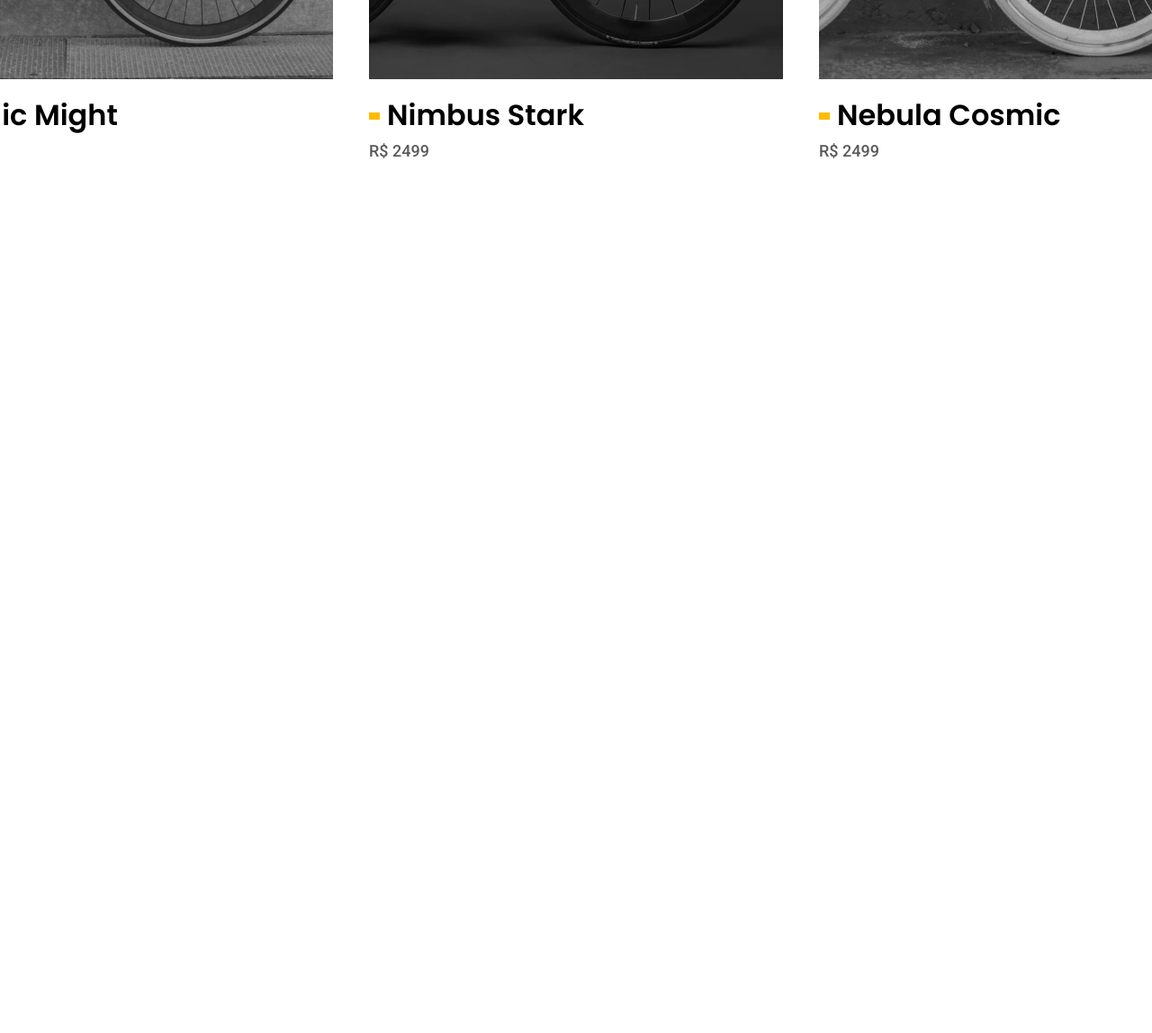
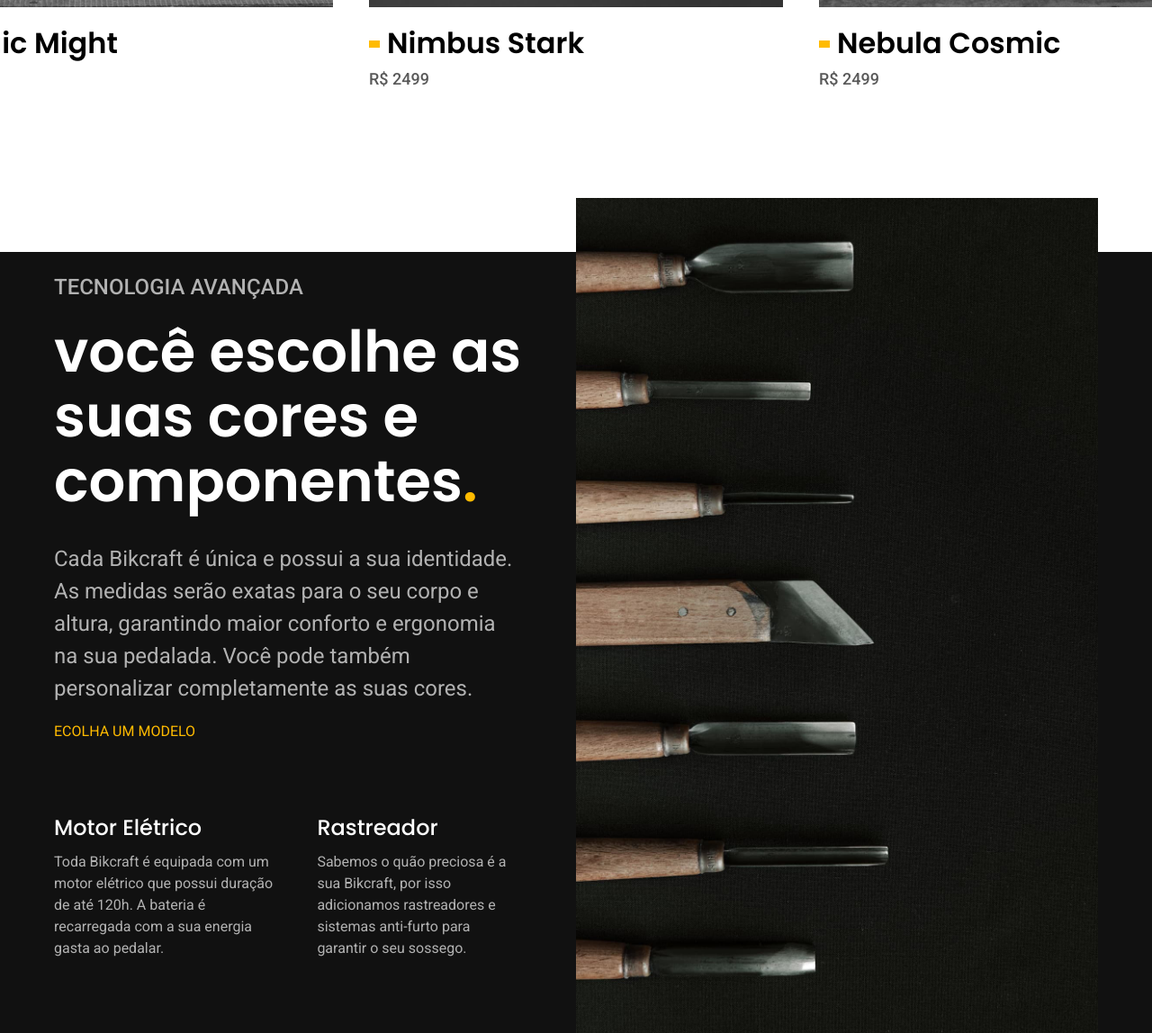
Before and after one commit to danielcosmodc/bikcraft_ofc, a plain HTML site: page index.html in a window 1280 px wide. Shown: the part 1485-2633 px from the top of the page at 90% size. Before the commit the page ends 1785 px from the top, so only its background shows below. Drawn offline with Linux system fonts and the light colour scheme.

Commit message:
secao tecnologia iniciada

```diff
--- a/css/introducao.css
+++ b/css/introducao.css
@@ -2,7 +2,7 @@
 .introducao{
   background-color: #000;
   box-shadow: inset 0px -120px white;
-  margin-bottom: 120px;
+  margin-bottom: 40px;
 }
 
 .introducao .container{
--- a/css/style.css
+++ b/css/style.css
@@ -2,3 +2,4 @@
 @import '/css/header.css';
 @import '/css/introducao.css';
 @import '/css/escolha.css';
+@import '/css/tecnologia.css';
--- /dev/null
+++ b/css/tecnologia.css
@@ -0,0 +1,78 @@
+.tecnologia_bg{
+  background-color: #111111;
+  box-shadow: inset 0px 60px #fff;
+}
+
+.tecnologia_cont{
+  display: grid;
+  grid-template-columns: 1fr 1fr;
+  margin: 0 auto;
+  align-items: center;
+}
+
+.tecnologia_texto{
+  margin-right: 60px;
+}
+
+.tecnologia_texto h2{
+  font-family: 'Poppins', sans-serif;
+  font-size: 64px;
+  line-height: 72px;
+  font-weight: 600;
+  color: #fff;
+  margin-bottom: 32px;
+}
+
+.tecnologia_texto h2 span{
+  color: #FFBB00;
+}
+
+.tecnologia_texto h3{
+  text-transform: uppercase;
+  font-size: 24px;
+  line-height: 32px;
+  letter-spacing: 1.5;
+  font-weight: 500;
+  margin-bottom: 20px;
+  color: #B2B2B2;
+}
+
+.tecnologia_texto h4{
+  color: #fff;
+}
+
+.tecnologia_texto > p{
+  color: #B2B2B2;
+  font-size: 24px;
+  line-height: 36px;
+  max-width: 40ch;
+  margin-bottom: 20px;
+}
+
+.tecnologia_texto a{
+  display: inline-block;
+  color: #FFBB00;
+  margin-bottom: 80px;
+  text-transform: uppercase;
+  text-decoration: none;
+}
+
+.tecnologia_texto ul{
+  display: flex;
+  gap: 0px 40px;
+}
+
+.tecnologia_texto ul h4{
+  margin-bottom: 8px;
+  font-family: 'Poppins';
+  font-weight: 500;
+  font-size: 24px;
+  line-height: 36px;
+}
+
+.tecnologia_texto ul p{
+  color: #B2B2B2;
+  font-weight: 400;
+  font-size: 16px;
+  line-height: 24px;
+}
--- a/index.html
+++ b/index.html
@@ -52,5 +52,27 @@
       </div>
     </div>
   </section>
+
+  <section class="tecnologia_bg">
+    <div class="tecnologia_cont container">
+      <div class="tecnologia_texto">
+        <h3>tecnologia avançada</h3>
+        <h2>você escolhe as suas cores e componentes<span>.</span></h2>
+        <p>Cada Bikcraft é única e possui a sua identidade. As medidas serão exatas para o seu corpo e altura, garantindo maior conforto e ergonomia na sua pedalada. Você pode também personalizar completamente as suas cores.</p>
+        <a href="#">Ecolha um modelo</a>
+        <ul>
+        <li>
+          <h4>Motor Elétrico</h4>
+          <p>Toda Bikcraft é equipada com um motor elétrico que possui duração de até 120h. A bateria é recarregada com a sua energia gasta ao pedalar.</p>
+        </li>
+        <li>
+          <h4>Rastreador</h4>
+          <p>Sabemos o quão preciosa é a sua Bikcraft, por isso adicionamos rastreadores e sistemas anti-furto para garantir o seu sossego.</p>
+        </li>
+      </ul>
+      </div>
+      <img src="img/fotos/tecnologia.jpg" alt="">
+    </div>
+  </section>
 </body>
 </html>
```
